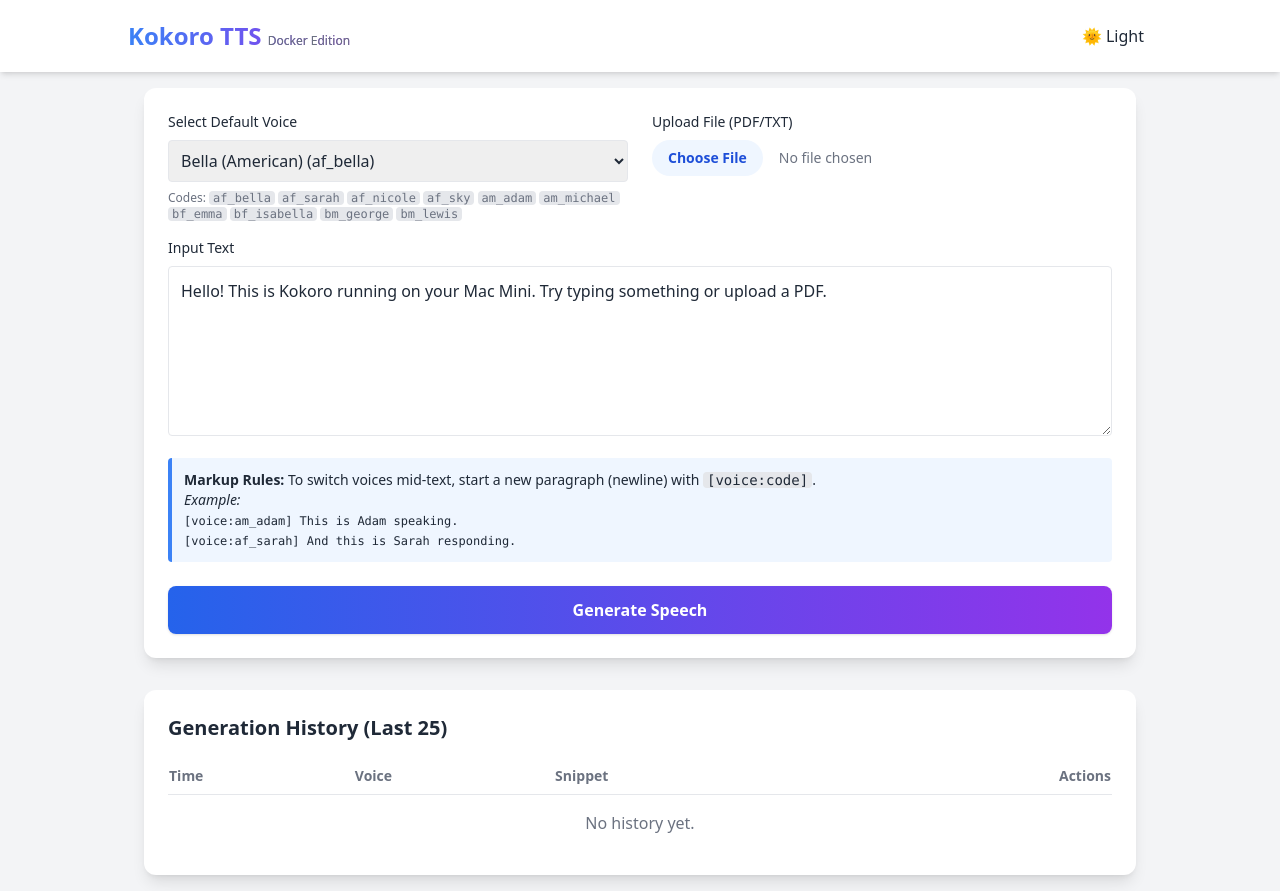
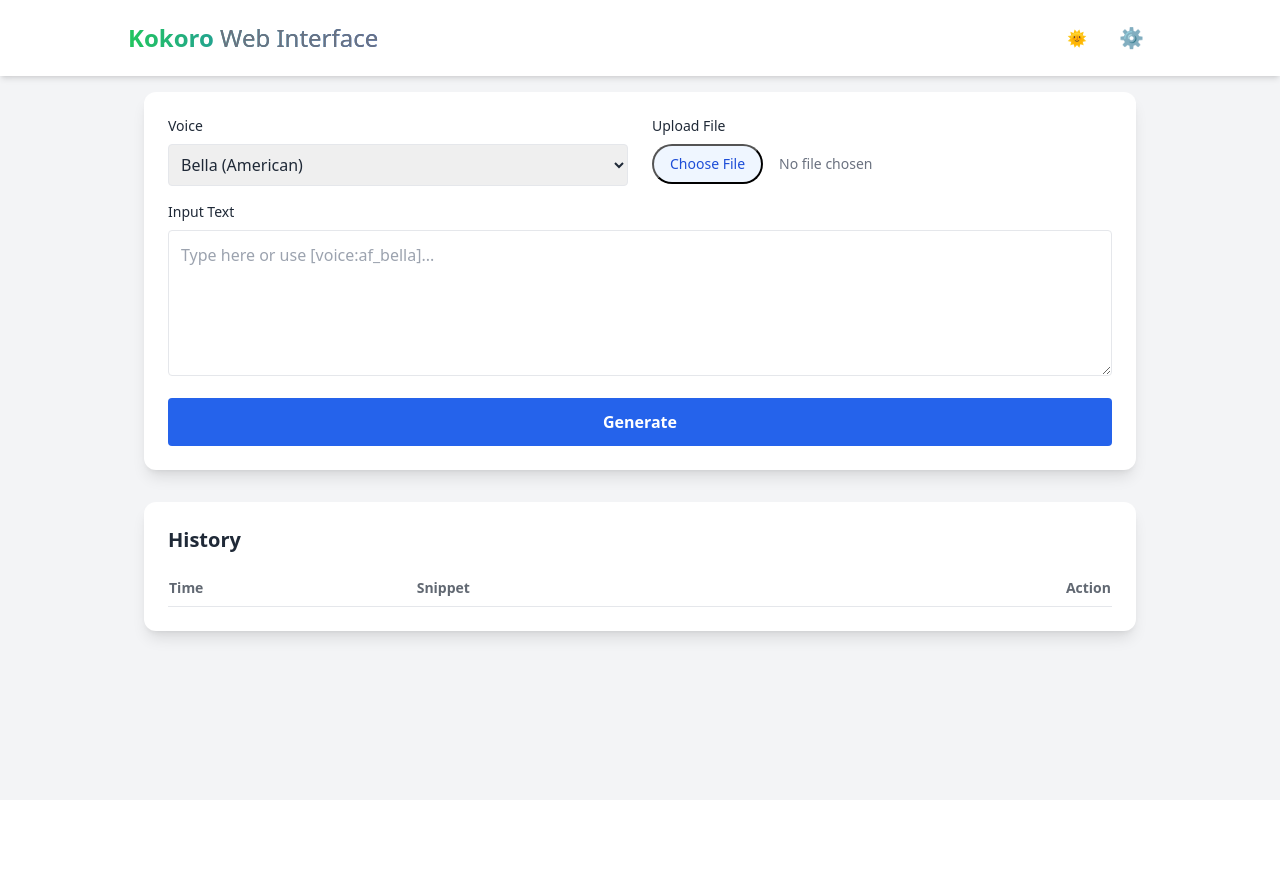
Before and after one commit to hassakugit/KokoroReader, a FastAPI app: page / in a window 1280 px wide. After the commit the page ends 651 px from the top, so only its background shows below. Run offline with FastAPI, Linux system fonts and the light colour scheme; lists and menus that the app fills with data are empty; some libraries are stand-ins or nearby versions.

Commit message:
Rebuild with web only

```diff
--- a/app/main.py
+++ b/app/main.py
@@ -8,7 +8,7 @@ import uuid
 import pypdf
 from typing import Optional
 
-from app.engine import get_voice_list, process_text_with_markup, VOICES, initialize_model
+from app.audio_client import process_text_and_generate, VOICES
 from app.history import add_entry, load_history
 
 app = FastAPI()
@@ -16,18 +16,11 @@ app = FastAPI()
 app.mount("/static", StaticFiles(directory="app/static"), name="static")
 templates = Jinja2Templates(directory="app/templates")
 
-@app.on_event("startup")
-async def startup_event():
-    """Trigger model download and initialization on startup"""
-    print("--- STARTUP: Loading Models ---")
-    initialize_model()
-    print("--- STARTUP: Complete ---")
-
 @app.get("/")
 async def index(request: Request):
     return templates.TemplateResponse("index.html", {
         "request": request,
-        "voices": get_voice_list(),
+        "voices": VOICES,
         "history": load_history()
     })
 
@@ -36,57 +29,50 @@ async def generate_tts(
     request: Request,
     text_input: Optional[str] = Form(None),
     voice_select: str = Form(...),
+    api_url: str = Form(...),
     file_upload: Optional[UploadFile] = File(None)
 ):
-    print(f"Received request: Voice={voice_select}, File={file_upload.filename if file_upload else 'None'}")
-
     final_text = ""
 
-    # 1. Handle Text Source
+    # 1. Parse File or Text
     if file_upload and file_upload.filename:
         temp_filename = f"temp_{uuid.uuid4()}_{file_upload.filename}"
         with open(temp_filename, "wb") as buffer:
             shutil.copyfileobj(file_upload.file, buffer)
-
         try:
             if file_upload.filename.lower().endswith('.pdf'):
-                print("Parsing PDF...")
                 reader = pypdf.PdfReader(temp_filename)
-                extracted_text = []
-                for page in reader.pages:
-                    extracted_text.append(page.extract_text())
-                final_text = "\n".join(extracted_text)
+                extracted = [page.extract_text() for page in reader.pages]
+                final_text = "\n".join(extracted)
             else:
                 with open(temp_filename, "r", encoding="utf-8") as f:
                     final_text = f.read()
         except Exception as e:
-            print(f"File parsing error: {e}")
-            return JSONResponse({"error": f"Failed to parse file: {str(e)}"}, status_code=500)
+            return JSONResponse({"error": f"File Parse Error: {str(e)}"}, status_code=500)
         finally:
-            if os.path.exists(temp_filename):
-                os.remove(temp_filename)
+            if os.path.exists(temp_filename): os.remove(temp_filename)
     else:
         final_text = text_input or ""
 
     if not final_text.strip():
         return JSONResponse({"error": "No text provided"}, status_code=400)
 
-    # 2. Process TTS
+    # 2. Process via External API
     try:
         voice_id = VOICES.get(voice_select, voice_select)
 
-        print(f"Generating audio for {len(final_text)} chars...")
-        audio_segment = process_text_with_markup(final_text, voice_id)
+        # This function calls the external API
+        audio_segment = process_text_and_generate(final_text, voice_id, api_url)
 
         if len(audio_segment) == 0:
-             return JSONResponse({"error": "Audio generation produced empty result"}, status_code=500)
+            return JSONResponse({"error": "No audio generated from API"}, status_code=500)
 
+        # 3. Save result
         filename = f"speech_{uuid.uuid4().hex[:8]}.wav"
         output_path = os.path.join("app/static/audio", filename)
+        audio_segment.export(output_path, format="wav")
 
-        audio_segment.export(output_path, format="wav")
-        print(f"Saved to {output_path}")
-
+        # 4. Update History
         updated_history = add_entry(filename, final_text, voice_select)
 
         return JSONResponse({
@@ -96,5 +82,5 @@ async def generate_tts(
         })
 
     except Exception as e:
-        print(f"Generation Error: {e}")
+        print(f"Error: {e}")
         return JSONResponse({"error": str(e)}, status_code=500)
--- a/app/templates/index.html
+++ b/app/templates/index.html
@@ -3,173 +3,139 @@
 <head>
     <meta charset="UTF-8">
     <meta name="viewport" content="width=device-width, initial-scale=1.0">
-    <title>Kokoro TTS Local</title>
-
-    <!-- Tailwind CSS -->
+    <title>Kokoro Web Client</title>
     <script src="https://cdn.tailwindcss.com"></script>
-    <!-- Tailwind Config for Dark Mode -->
-    <script>
-        tailwind.config = {
-            darkMode: 'class',
-        }
-    </script>
-
-    <!-- Alpine JS -->
+    <script> tailwind.config = { darkMode: 'class' } </script>
     <script defer src="https://cdn.jsdelivr.net/npm/alpinejs@3.x.x/dist/cdn.min.js"></script>
-
-    <style>
-        [x-cloak] { display: none !important; }
-        /* Custom scrollbar for text area */
-        textarea::-webkit-scrollbar {
-            width: 8px;
-        }
-        textarea::-webkit-scrollbar-thumb {
-            background-color: #cbd5e1;
-            border-radius: 4px;
-        }
-        .dark textarea::-webkit-scrollbar-thumb {
-            background-color: #475569;
-        }
-    </style>
+    <style> [x-cloak] { display: none !important; } </style>
 </head>
-<body class="bg-gray-100 text-gray-800 transition-colors duration-300 dark:bg-gray-900 dark:text-gray-200 min-h-screen">
+<body class="bg-gray-100 text-gray-800 transition-colors duration-300 dark:bg-gray-900 dark:text-gray-200 min-h-screen relative">
 
     <!-- Header -->
     <header class="bg-white dark:bg-gray-800 shadow-md p-4">
         <div class="max-w-5xl mx-auto flex justify-between items-center">
-            <h1 class="text-2xl font-bold bg-clip-text text-transparent bg-gradient-to-r from-blue-500 to-purple-600">
-                Kokoro TTS <span class="text-xs font-normal text-gray-500 dark:text-gray-400">Docker Edition</span>
+            <h1 class="text-2xl font-bold bg-clip-text text-transparent bg-gradient-to-r from-green-500 to-blue-600">
+                Kokoro <span class="text-gray-500 font-light">Web Interface</span>
             </h1>
 
-            <!-- Dark Mode Toggle -->
-            <button @click="toggleTheme()" class="p-2 rounded-full hover:bg-gray-200 dark:hover:bg-gray-700 focus:outline-none">
-                <span x-show="!isDark">🌞 Light</span>
-                <span x-show="isDark" x-cloak>🌙 Dark</span>
+            <div class="flex items-center space-x-4">
+                <!-- Theme Toggle -->
+                <button @click="toggleTheme()" class="p-2 rounded-full hover:bg-gray-200 dark:hover:bg-gray-700">
+                    <span x-show="!isDark">🌞</span><span x-show="isDark" x-cloak>🌙</span>
                 </button>
+
+                <!-- Settings Icon -->
+                <button @click="showSettings = true" class="p-2 rounded-full hover:bg-gray-200 dark:hover:bg-gray-700 text-xl">
+                    ⚙️
+                </button>
+            </div>
         </div>
     </header>
 
     <main class="max-w-5xl mx-auto p-4 space-y-8">
-
-        <!-- Controls & Input -->
+        <!-- Main Form -->
         <div class="bg-white dark:bg-gray-800 rounded-xl shadow-lg p-6">
-
             <form @submit.prevent="generateAudio">
                 <div class="grid grid-cols-1 md:grid-cols-2 gap-6 mb-4">
-
-                    <!-- Voice Selection -->
                     <div>
-                        <label class="block text-sm font-medium mb-2">Select Default Voice</label>
-                        <select x-model="selectedVoice" class="w-full p-2 rounded border dark:bg-gray-700 dark:border-gray-600 focus:ring-2 focus:ring-blue-500 outline-none">
+                        <label class="block text-sm font-medium mb-2">Voice</label>
+                        <select x-model="selectedVoice" class="w-full p-2 rounded border dark:bg-gray-700 dark:border-gray-600">
                             {% for name, code in voices.items() %}
-                            <option value="{{ name }}">{{ name }} ({{code}})</option>
+                            <option value="{{ name }}">{{ name }}</option>
                             {% endfor %}
                         </select>
-                        <div class="mt-2 text-xs text-gray-500 dark:text-gray-400">
-                            Codes: {% for name, code in voices.items() %} <span class="font-mono bg-gray-200 dark:bg-gray-700 px-1 rounded">{{code}}</span> {% endfor %}
+                    </div>
+                    <div>
+                        <label class="block text-sm font-medium mb-2">Upload File</label>
+                        <input type="file" @change="file = $event.target.files[0]" class="w-full text-sm text-gray-500 file:mr-4 file:py-2 file:px-4 file:rounded-full file:bg-blue-50 file:text-blue-700 hover:file:bg-blue-100 dark:file:bg-gray-700 dark:file:text-blue-400">
                     </div>
                 </div>
 
-                    <!-- File Upload -->
-                    <div>
-                        <label class="block text-sm font-medium mb-2">Upload File (PDF/TXT)</label>
-                        <input type="file" @change="handleFileUpload" class="w-full text-sm text-gray-500 file:mr-4 file:py-2 file:px-4 file:rounded-full file:border-0 file:text-sm file:font-semibold file:bg-blue-50 file:text-blue-700 hover:file:bg-blue-100 dark:file:bg-gray-700 dark:file:text-blue-400">
-                        <p x-show="fileName" class="text-xs mt-1 text-green-600" x-text="'Selected: ' + fileName"></p>
-                    </div>
+                <div class="mb-4">
+                    <label class="block text-sm font-medium mb-2">Input Text</label>
+                    <textarea x-model="textInput" rows="5" class="w-full p-3 rounded border dark:bg-gray-700 dark:border-gray-600" placeholder="Type here or use [voice:af_bella]..."></textarea>
                 </div>
 
-                <!-- Text Area -->
-                <div class="mb-4">
-                    <label class="block text-sm font-medium mb-2">Input Text</label>
-                    <textarea x-model="textInput" rows="6" class="w-full p-3 rounded border dark:bg-gray-700 dark:border-gray-600 focus:ring-2 focus:ring-blue-500 outline-none resize-y" placeholder="Enter text here or use markup like [voice:af_bella] Hello world..."></textarea>
-                </div>
-
-                <!-- Markup Help -->
-                <div class="mb-6 p-3 bg-blue-50 dark:bg-gray-700/50 rounded text-sm border-l-4 border-blue-500">
-                    <strong>Markup Rules:</strong> To switch voices mid-text, start a new paragraph (newline) with <code class="bg-gray-200 dark:bg-gray-600 px-1 rounded">[voice:code]</code>.
-                    <br><em>Example:</em><br>
-                    <span class="font-mono text-xs">
-                        [voice:am_adam] This is Adam speaking.<br>
-                        [voice:af_sarah] And this is Sarah responding.
-                    </span>
-                </div>
-
-                <!-- Action Button -->
-                <button type="submit" :disabled="loading" class="w-full py-3 bg-gradient-to-r from-blue-600 to-purple-600 text-white font-bold rounded-lg shadow hover:opacity-90 disabled:opacity-50 transition transform active:scale-95 flex justify-center items-center">
-                    <span x-show="loading" class="animate-spin mr-2">⚙️</span>
-                    <span x-text="loading ? 'Rendering Audio...' : 'Generate Speech'"></span>
+                <button type="submit" :disabled="loading" class="w-full py-3 bg-blue-600 text-white font-bold rounded hover:bg-blue-700 disabled:opacity-50 flex justify-center">
+                    <span x-show="loading" class="animate-spin mr-2">⏳</span>
+                    <span x-text="loading ? 'Processing...' : 'Generate'"></span>
                 </button>
             </form>
 
-            <!-- Error Message Display -->
-            <div x-show="errorMessage" x-cloak class="mt-4 p-4 bg-red-100 border border-red-400 text-red-700 rounded">
-                <p><strong>Error:</strong> <span x-text="errorMessage"></span></p>
+            <!-- Error -->
+            <div x-show="errorMsg" x-cloak class="mt-4 p-3 bg-red-100 text-red-700 rounded border border-red-300">
+                <span x-text="errorMsg"></span>
             </div>
 
-            <!-- Current Player -->
-            <div x-show="currentAudioUrl" x-transition class="mt-6 p-4 border-t dark:border-gray-700">
-                <h3 class="text-lg font-semibold mb-2">Now Playing</h3>
-                <audio :src="currentAudioUrl" controls autoplay class="w-full"></audio>
-                <div class="mt-2 text-right">
-                    <a :href="currentAudioUrl" download class="text-sm text-blue-500 hover:underline">Download WAV</a>
-                </div>
+            <!-- Player -->
+            <div x-show="audioUrl" x-transition class="mt-6 p-4 border-t dark:border-gray-700">
+                <h3 class="font-bold mb-2">Result</h3>
+                <audio :src="audioUrl" controls autoplay class="w-full"></audio>
+                <div class="mt-2 text-right"><a :href="audioUrl" download class="text-blue-500 text-sm">Download WAV</a></div>
             </div>
         </div>
 
         <!-- History -->
         <div class="bg-white dark:bg-gray-800 rounded-xl shadow-lg p-6">
-            <h2 class="text-xl font-bold mb-4">Generation History (Last 25)</h2>
-            <div class="overflow-x-auto">
-                <table class="w-full text-left border-collapse">
+            <h2 class="text-xl font-bold mb-4">History</h2>
+            <table class="w-full text-left text-sm">
                 <thead>
-                        <tr class="border-b dark:border-gray-700 text-sm text-gray-500">
-                            <th class="py-2">Time</th>
-                            <th class="py-2">Voice</th>
-                            <th class="py-2">Snippet</th>
-                            <th class="py-2 text-right">Actions</th>
+                    <tr class="border-b dark:border-gray-700 opacity-70">
+                        <th class="py-2">Time</th><th class="py-2">Snippet</th><th class="py-2 text-right">Action</th>
                     </tr>
                 </thead>
                 <tbody>
                     <template x-for="item in history" :key="item.filename">
-                            <tr class="border-b dark:border-gray-700 hover:bg-gray-50 dark:hover:bg-gray-700/50 transition">
-                                <td class="py-3 text-xs whitespace-nowrap" x-text="item.timestamp"></td>
-                                <td class="py-3 text-xs font-semibold" x-text="item.voice"></td>
-                                <td class="py-3 text-sm text-gray-600 dark:text-gray-400" x-text="item.snippet"></td>
-                                <td class="py-3 text-right space-x-2">
-                                    <button @click="playHistory(item.filename)" class="text-blue-500 hover:text-blue-700">Play</button>
-                                    <a :href="'/static/audio/' + item.filename" download class="text-green-500 hover:text-green-700">DL</a>
+                        <tr class="border-b dark:border-gray-700 hover:bg-gray-50 dark:hover:bg-gray-700/50">
+                            <td class="py-2" x-text="item.timestamp"></td>
+                            <td class="py-2 opacity-80" x-text="item.snippet"></td>
+                            <td class="py-2 text-right">
+                                <button @click="audioUrl = '/static/audio/' + item.filename" class="text-blue-500 mr-2">Play</button>
                             </td>
                         </tr>
                     </template>
-                        <tr x-show="history.length === 0">
-                            <td colspan="4" class="py-4 text-center text-gray-500">No history yet.</td>
-                        </tr>
                 </tbody>
             </table>
         </div>
+    </main>
+
+    <!-- Settings Modal -->
+    <div x-show="showSettings" x-cloak class="fixed inset-0 bg-black bg-opacity-50 flex items-center justify-center z-50">
+        <div class="bg-white dark:bg-gray-800 p-6 rounded-lg shadow-xl w-96">
+            <h2 class="text-xl font-bold mb-4">Settings</h2>
+
+            <label class="block text-sm font-medium mb-1">Kokoro API URL</label>
+            <input type="text" x-model="apiUrl" class="w-full p-2 mb-1 border rounded dark:bg-gray-700 dark:border-gray-600" placeholder="http://192.168.1.10:50050">
+            <p class="text-xs text-gray-500 mb-4">Example: http://host.docker.internal:50050</p>
+
+            <div class="flex justify-end space-x-2">
+                <button @click="showSettings = false" class="px-4 py-2 text-gray-600 hover:bg-gray-100 dark:text-gray-300 dark:hover:bg-gray-700 rounded">Cancel</button>
+                <button @click="saveSettings" class="px-4 py-2 bg-blue-600 text-white rounded hover:bg-blue-700">Save</button>
             </div>
-
-    </main>
+        </div>
+    </div>
 
     <script>
         function appData() {
             return {
-                textInput: 'Hello! This is Kokoro running on your Mac Mini. Try typing something or upload a PDF.',
+                textInput: '',
                 selectedVoice: 'Bella (American)',
                 file: null,
-                fileName: '',
                 loading: false,
-                currentAudioUrl: null,
-                errorMessage: null,
+                audioUrl: null,
+                errorMsg: null,
                 history: {{ history | tojson }},
                 isDark: false,
+                showSettings: false,
+                apiUrl: '', // Bound to input
 
                 init() {
-                    // Check local storage or system preference for theme
-                    if (localStorage.getItem('theme') === 'dark' ||
-                       (!('theme' in localStorage) && window.matchMedia('(prefers-color-scheme: dark)').matches)) {
+                    // Theme Load
+                    if (localStorage.getItem('theme') === 'dark' || (!('theme' in localStorage) && window.matchMedia('(prefers-color-scheme: dark)').matches)) {
                         this.isDark = true;
                     }
+                    // API URL Load (Default if empty)
+                    this.apiUrl = localStorage.getItem('kokoro_api_url') || 'http://host.docker.internal:50050';
                 },
 
                 toggleTheme() {
@@ -177,55 +143,45 @@
                     localStorage.setItem('theme', this.isDark ? 'dark' : 'light');
                 },
 
-                handleFileUpload(event) {
-                    this.file = event.target.files[0];
-                    if (this.file) this.fileName = this.file.name;
+                saveSettings() {
+                    // Remove trailing slash if present
+                    let url = this.apiUrl.replace(/\/+$/, "");
+                    localStorage.setItem('kokoro_api_url', url);
+                    this.showSettings = false;
                 },
 
                 async generateAudio() {
                     if (!this.textInput && !this.file) return;
 
                     this.loading = true;
-                    this.errorMessage = null;
-                    this.currentAudioUrl = null;
+                    this.errorMsg = null;
+                    this.audioUrl = null;
+
+                    // Get latest URL from storage
+                    const currentApiUrl = localStorage.getItem('kokoro_api_url') || this.apiUrl;
 
                     const formData = new FormData();
                     formData.append('voice_select', this.selectedVoice);
+                    formData.append('api_url', currentApiUrl);
                     if (this.textInput) formData.append('text_input', this.textInput);
                     if (this.file) formData.append('file_upload', this.file);
 
                     try {
-                        // Using relative path to ensure we hit the correct container port
-                        const response = await fetch('/generate', {
-                            method: 'POST',
-                            body: formData
-                        });
-
-                        // Handle server errors (500/400)
-                        if (!response.ok) {
-                            const errData = await response.json();
-                            throw new Error(errData.error || 'Server Error');
-                        }
-
-                        const data = await response.json();
+                        const res = await fetch('/generate', { method: 'POST', body: formData });
+                        const data = await res.json();
 
                         if (data.success) {
-                            this.currentAudioUrl = data.audio_url;
+                            this.audioUrl = data.audio_url;
                             this.history = data.history;
                             this.file = null;
-                            this.fileName = '';
+                        } else {
+                            this.errorMsg = data.error || 'Server Error';
                         }
                     } catch (e) {
-                        console.error(e);
-                        this.errorMessage = e.message || 'Network Error';
+                        this.errorMsg = 'Failed to connect to Web Interface Server';
                     } finally {
                         this.loading = false;
                     }
-                },
-
-                playHistory(filename) {
-                    this.currentAudioUrl = '/static/audio/' + filename;
-                    window.scrollTo({ top: 0, behavior: 'smooth' });
                 }
             }
         }
--- a/requirements.txt
+++ b/requirements.txt
@@ -2,10 +2,6 @@ fastapi
 uvicorn
 python-multipart
 jinja2
-kokoro>=0.4.0
-soundfile
-numpy
-scipy
+requests
 pypdf
 pydub
-aiofiles
```
Also changed, not shown: Dockerfile.txt (added, +23 -0 lines), app/audio_client.py (added, +85 -0 lines), app/engine.py (deleted, +0 -110 lines), app/history.py (+0 -7 lines), 1 other file. Lines whose indentation alone changed are shown as unchanged.
